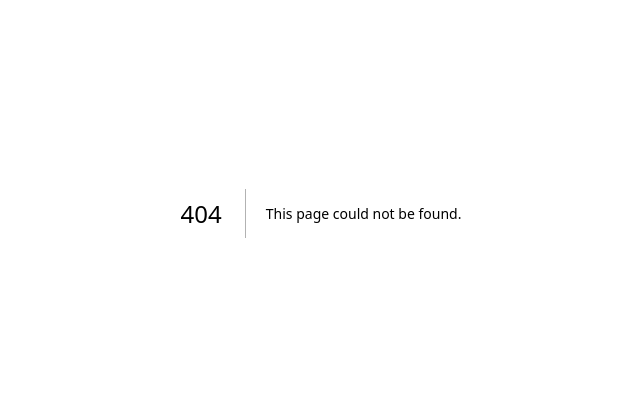
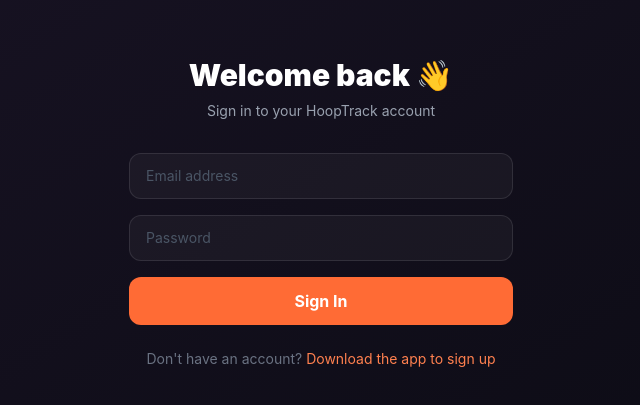
Before and after one commit to BenRidges/hooptrack-web, a Next.js app: page /login in a window 1280 px wide. Before the commit this address had no page. Shown: the part 187-592 px from the top of the page, without its empty margins (319-959 px from the left). Built offline with nearby package versions, Linux system fonts and the light colour scheme.

Commit message:
feat(12b): auth — login page, callback route, middleware guard

```diff
--- /dev/null
+++ b/src/app/auth/callback/route.ts
@@ -0,0 +1,18 @@
+import { NextResponse } from 'next/server'
+import { createClient } from '@/lib/supabase/server'
+
+export async function GET(request: Request) {
+  const { searchParams, origin } = new URL(request.url)
+  const code = searchParams.get('code')
+  const next = searchParams.get('next') ?? '/dashboard'
+
+  if (code) {
+    const supabase = await createClient()
+    const { error } = await supabase.auth.exchangeCodeForSession(code)
+    if (!error) {
+      return NextResponse.redirect(`${origin}${next}`)
+    }
+  }
+
+  return NextResponse.redirect(`${origin}/login?error=auth_callback_failed`)
+}
--- /dev/null
+++ b/src/app/dashboard/page.tsx
@@ -0,0 +1,18 @@
+import { createClient } from '@/lib/supabase/server'
+import { redirect } from 'next/navigation'
+
+export default async function DashboardPage() {
+  const supabase = await createClient()
+  const { data: { user } } = await supabase.auth.getUser()
+
+  if (!user) {
+    redirect('/login')
+  }
+
+  return (
+    <div className="min-h-screen bg-bg-deep text-white p-8">
+      <h1 className="text-3xl font-black mb-4">Dashboard</h1>
+      <p className="text-gray-400">Welcome, {user.email}</p>
+    </div>
+  )
+}
--- /dev/null
+++ b/src/app/login/page.tsx
@@ -0,0 +1,80 @@
+'use client'
+import Link from 'next/link'
+import { useState } from 'react'
+import { useRouter } from 'next/navigation'
+import { createClient } from '@/lib/supabase/client'
+
+export default function LoginPage() {
+  const router = useRouter()
+  const [email, setEmail] = useState('')
+  const [password, setPassword] = useState('')
+  const [error, setError] = useState<string | null>(null)
+  const [loading, setLoading] = useState(false)
+
+  async function handleSubmit(e: React.FormEvent) {
+    e.preventDefault()
+    setError(null)
+    setLoading(true)
+    const supabase = createClient()
+    const { error } = await supabase.auth.signInWithPassword({ email, password })
+    setLoading(false)
+    if (error) {
+      setError(error.message)
+    } else {
+      router.push('/dashboard')
+      router.refresh()
+    }
+  }
+
+  return (
+    <div className="min-h-screen flex items-center justify-center px-6 bg-gradient-to-br from-bg-card to-bg-deep">
+      <div className="w-full max-w-sm">
+        <h1 className="text-3xl font-black text-center mb-2">Welcome back 👋</h1>
+        <p className="text-gray-400 text-center text-sm mb-8">
+          Sign in to your HoopTrack account
+        </p>
+
+        <form onSubmit={handleSubmit} className="space-y-4">
+          <input
+            type="email"
+            placeholder="Email address"
+            value={email}
+            onChange={(e) => setEmail(e.target.value)}
+            required
+            className="w-full bg-white/[0.04] border border-white/10 rounded-xl px-4 py-3 text-sm placeholder:text-gray-600 focus:outline-none focus:border-brand-orange/50"
+          />
+          <input
+            type="password"
+            placeholder="Password"
+            value={password}
+            onChange={(e) => setPassword(e.target.value)}
+            required
+            className="w-full bg-white/[0.04] border border-white/10 rounded-xl px-4 py-3 text-sm placeholder:text-gray-600 focus:outline-none focus:border-brand-orange/50"
+          />
+
+          {error && (
+            <p className="text-red-400 text-sm text-center">{error}</p>
+          )}
+
+          <button
+            type="submit"
+            disabled={loading}
+            className="w-full bg-brand-orange hover:bg-brand-orange-dark disabled:opacity-50 text-white font-bold py-3 rounded-xl transition-colors"
+          >
+            {loading ? 'Signing in…' : 'Sign In'}
+          </button>
+        </form>
+
+        <p className="text-center text-sm text-gray-500 mt-6">
+          Don&apos;t have an account?{' '}
+          <Link
+            href="/#download"
+            className="text-brand-orange-accessible hover:underline"
+          >
+            Download the app to sign up
+          </Link>
+        </p>
+      </div>
+    </div>
+  )
+}
--- /dev/null
+++ b/src/middleware.ts
@@ -0,0 +1,43 @@
+import { createServerClient } from '@supabase/ssr'
+import { NextResponse, type NextRequest } from 'next/server'
+
+export async function middleware(request: NextRequest) {
+  let supabaseResponse = NextResponse.next({ request })
+
+  const supabase = createServerClient(
+    process.env.NEXT_PUBLIC_SUPABASE_URL!,
+    process.env.NEXT_PUBLIC_SUPABASE_ANON_KEY!,
+    {
+      cookies: {
+        getAll() {
+          return request.cookies.getAll()
+        },
+        setAll(cookiesToSet) {
+          cookiesToSet.forEach(({ name, value }) =>
+            request.cookies.set(name, value),
+          )
+          supabaseResponse = NextResponse.next({ request })
+          cookiesToSet.forEach(({ name, value, options }) =>
+            supabaseResponse.cookies.set(name, value, options),
+          )
+        },
+      },
+    },
+  )
+
+  const { data: { user } } = await supabase.auth.getUser()
+
+  if (!user && request.nextUrl.pathname.startsWith('/dashboard')) {
+    const url = request.nextUrl.clone()
+    url.pathname = '/login'
+    return NextResponse.redirect(url)
+  }
+
+  return supabaseResponse
+}
+
+export const config = {
+  matcher: [
+    '/((?!_next/static|_next/image|favicon.ico|.*\\.(?:svg|png|jpg|jpeg|gif|webp)$).*)',
+  ],
+}
```
